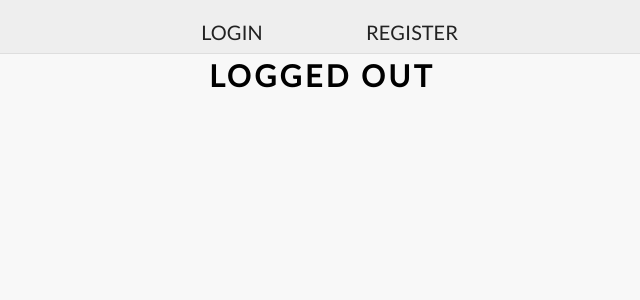
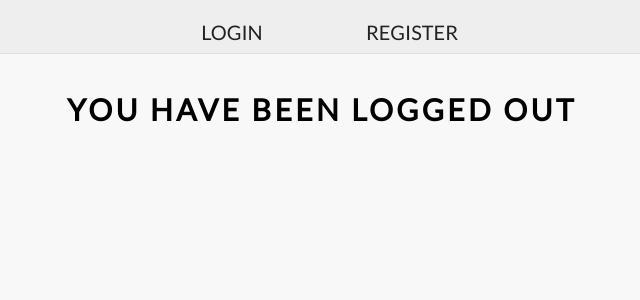
Before and after one commit to tarmeli/horizontal-kanban, a React (Create React App) app: page /logout in a window 1280 px wide. Shown: the top 300 px of the page, without its empty margins (318-958 px from the left). Built offline with nearby package versions, Linux system fonts and the light colour scheme.

Commit message:
style logout page

```diff
--- a/src/components/Kanban/logout.jsx
+++ b/src/components/Kanban/logout.jsx
@@ -8,8 +8,8 @@ const Logout = ({ setToken }) => {
   }, [setToken]);
 
   return (
-    <div>
-      <h2>logged out</h2>
+    <div className="logout logout__container">
+      <h2>You have been logged out</h2>
     </div>
   );
 };
--- /dev/null
+++ b/src/scss/components/_logout.scss
@@ -0,0 +1,5 @@
+.logout {
+  &__container {
+    padding: 2em;
+  }
+}
--- a/src/scss/styles.scss
+++ b/src/scss/styles.scss
@@ -20,3 +20,4 @@
 @import "./components/navbar";
 @import "./components/task";
 @import "./components/task-menu";
+@import "./components/logout";
```
